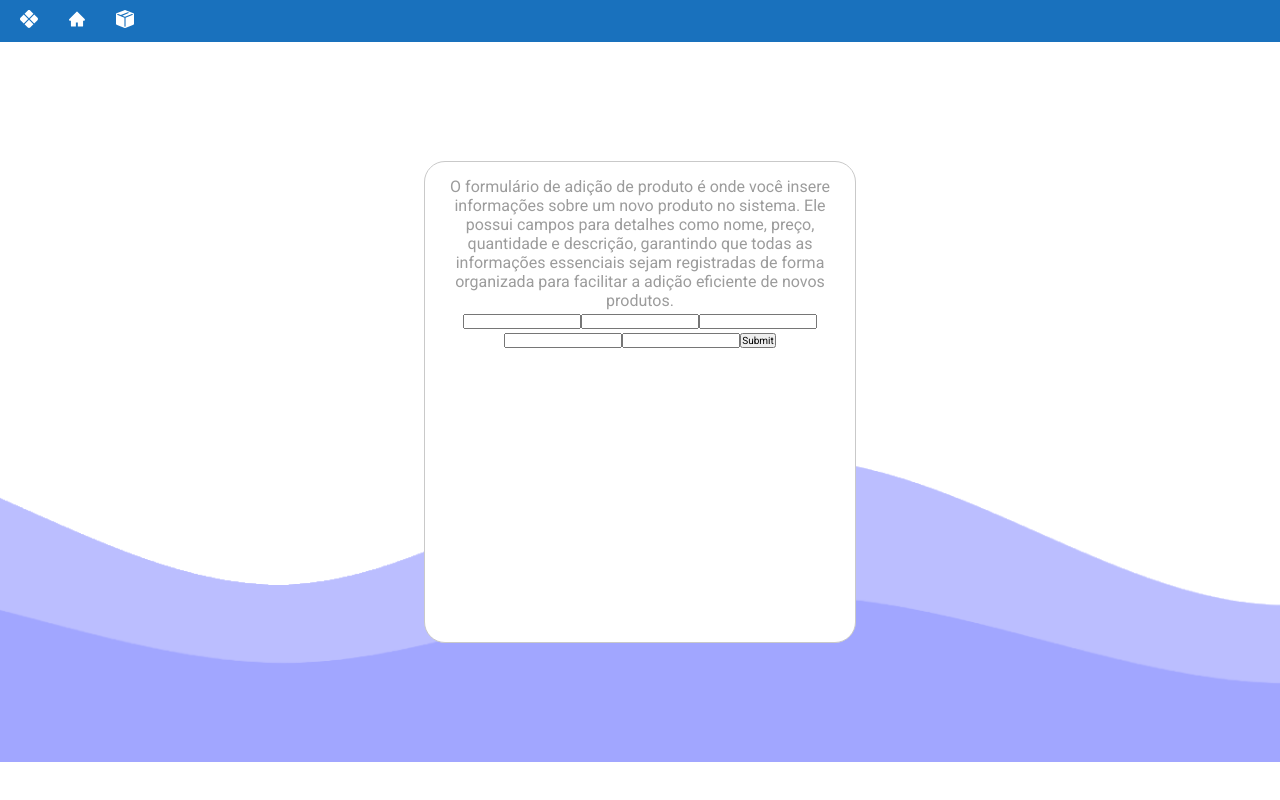
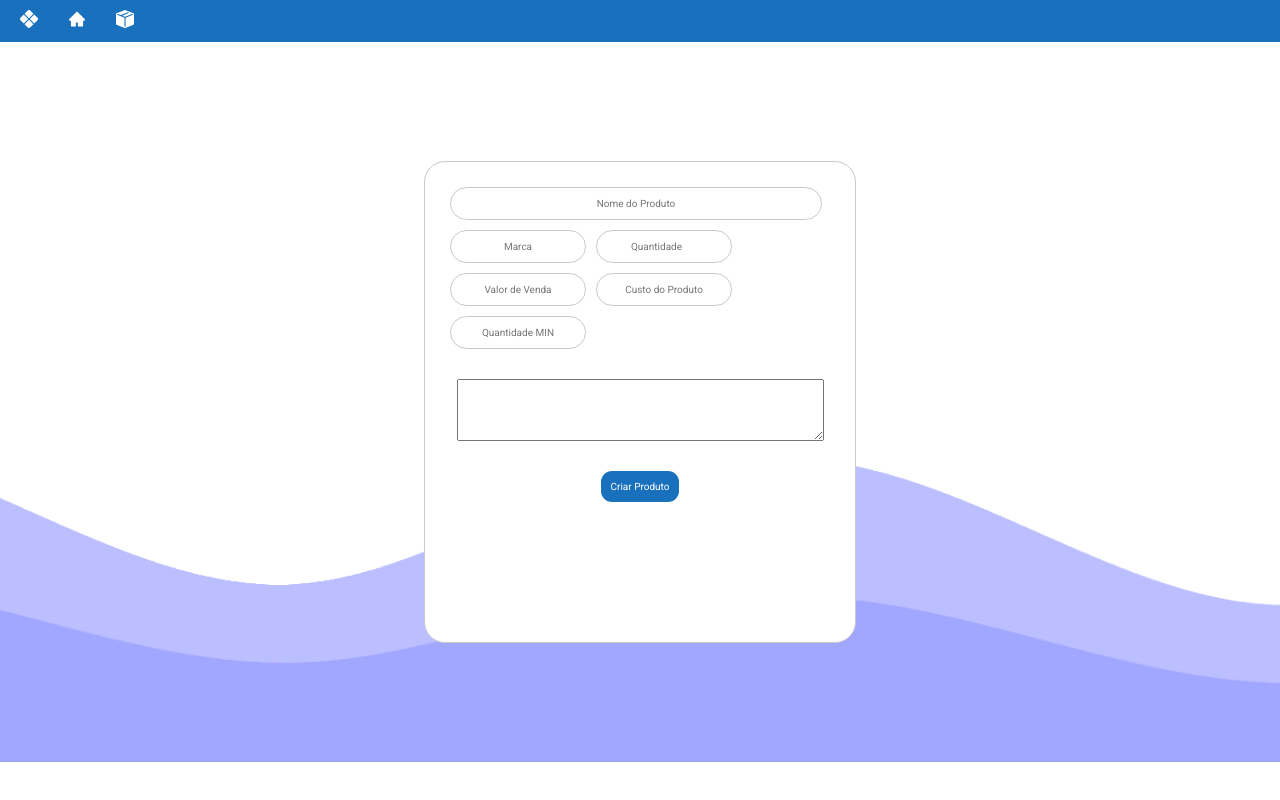
Before and after one commit to AndreVsc/Gerenciador-de-Tarefas, a React (Vite) app: page /estoque in a window 1280 px wide. Built offline with nearby package versions, Linux system fonts and the light colour scheme.

Commit message:
0.0.2.5v
Css estoque from

```diff
--- a/index.html
+++ b/index.html
@@ -1,5 +1,5 @@
 <!doctype html>
-<html lang="en">
+<html lang="pt-br">
   <head>
     <meta charset="UTF-8" />
     <link rel="icon" type="image/svg+xml" href="/vite.svg" />
--- a/src/components/formulario/FormEstoque.css
+++ b/src/components/formulario/FormEstoque.css
@@ -14,3 +14,36 @@
     color: #9c9c9c;
     font-size: medium;
 }
+
+#inputBnt{
+    padding: 10px;
+}
+
+#formEstoque{
+    display: flex;
+    flex-direction: column;
+    align-items: center;
+    gap: 30px;
+    padding: 10px;
+    height: 100%;
+    max-height: 430px;
+    max-width: 400px;
+
+}
+
+#inputsEstoque{
+    display: flex;
+    flex-wrap: wrap;
+    gap: 10px;
+}
+
+#inputsEstoque input:nth-child(1){
+    min-width: 350px;
+}
+
+.inputText{
+    border-radius: 21px;
+    padding: 10px;
+    border: 1px solid #c9c9c9;
+    outline: none;
+}
--- a/src/components/formulario/FormEstoque.jsx
+++ b/src/components/formulario/FormEstoque.jsx
@@ -4,14 +4,17 @@ function FormEstoque() {
   return (
     <div className='containerForm'>
         <div>
-            <form action="">
-                <p>O formulário de adição de produto é onde você insere informações sobre um novo produto no sistema. Ele possui campos para detalhes como nome, preço, quantidade e descrição, garantindo que todas as informações essenciais sejam registradas de forma organizada para facilitar a adição eficiente de novos produtos.</p>
-                <input type="text" />
-                <input type="text" />
-                <input type="text" />
-                <input type="text" />
-                <input type="text" />
-                <input type="submit" />
+            <form id='formEstoque'>
+                <div id='inputsEstoque'>
+                  <input className='inputText' type="text" placeholder='Nome do Produto' />
+                  <input className='inputText' type="text" placeholder='Marca'/>
+                  <input className='inputText' type="number" placeholder='Quantidade'/>
+                  <input className='inputText' type="text" placeholder='Valor de Venda'/>
+                  <input className='inputText' type="text" placeholder='Custo do Produto'/>
+                  <input className='inputText' type="text" placeholder='Quantidade MIN'/>
+                </div>
+                <textarea id="w3review" name="w3review" rows="4" cols="50"/>
+                <input id='inputBnt' className='bnt-b' type="submit" value={"Criar Produto"} />
             </form>
         </div>
     </div>
```
Also changed, not shown: 1 other file (tests, documents, lock files or other folders).
